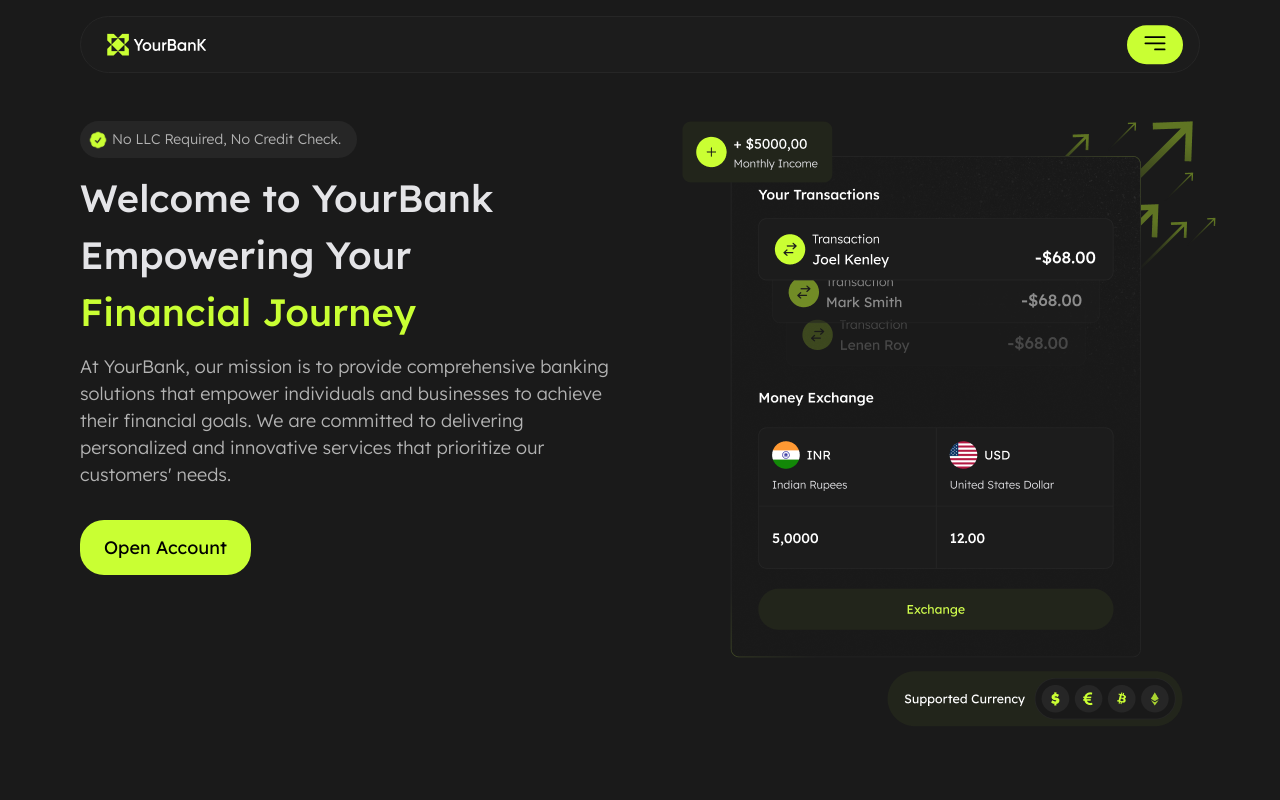
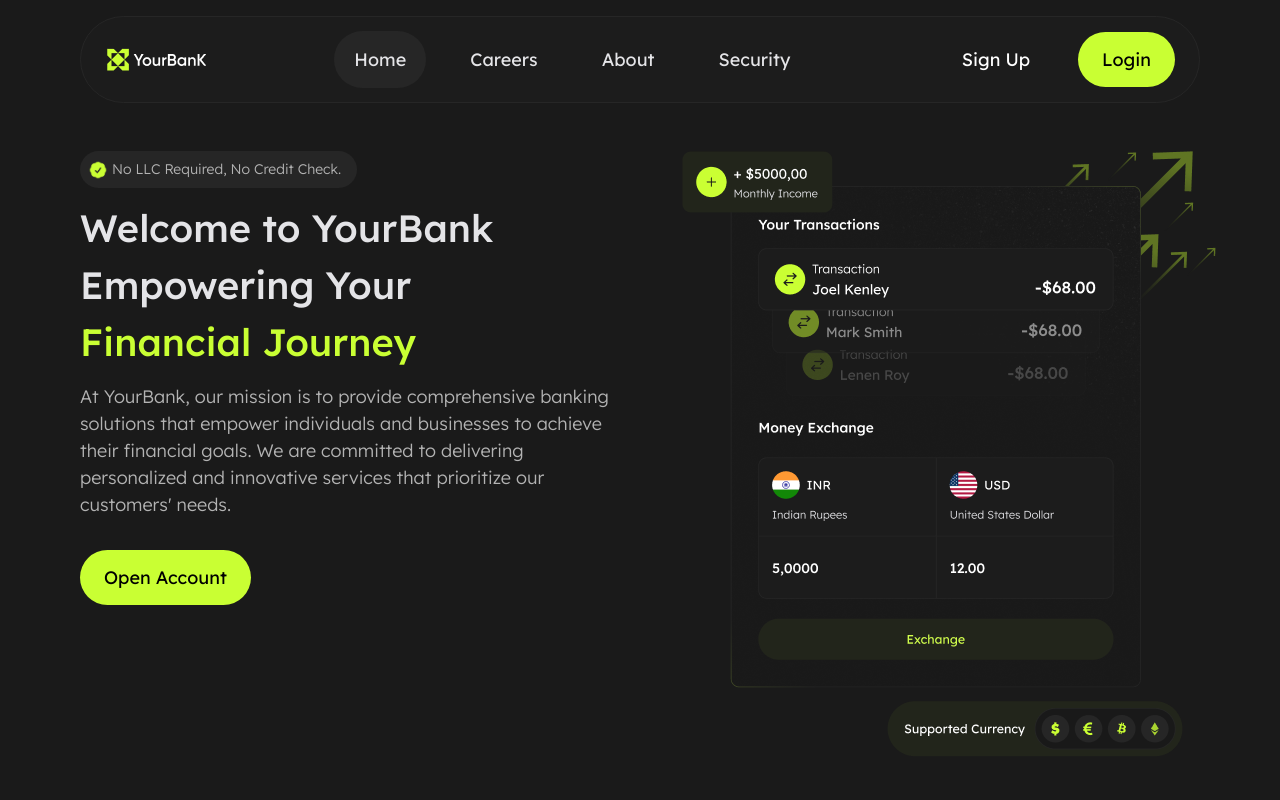
Before and after one commit to hadreemustaffa/yourbank-main, a website built with Vite: page index.html in a window 1280 px wide. Shown: the top 800 px of the page. Built offline with nearby package versions, Linux system fonts and the light colour scheme.

Commit message:
style: add header layout for larger screen

```diff
--- a/sass/components/_button.scss
+++ b/sass/components/_button.scss
@@ -3,8 +3,8 @@
 .btn {
   background-color: transparent;
   border: transparent;
-  padding: 0.875rem 1.5rem;
-  border-radius: 1.5rem;
+  padding: $space-xs $space-xl;
+  border-radius: $space-2xl;
   color: $white;
 
   &:hover {
--- a/sass/layout/_header.scss
+++ b/sass/layout/_header.scss
@@ -1,6 +1,6 @@
 @use "../abstracts/" as *;
 
-header:not(.article__header) {
+header.grid-container {
   margin-top: 1rem;
   align-items: center;
   padding: 0.875rem 0.875rem 0.875rem 1.5rem;
@@ -44,8 +44,8 @@ header:not(.article__header) {
 
   .drawer__link {
     display: block;
-    padding: 0.5rem;
-    border-radius: 0.25rem;
+    padding: $space-sm $space-lg;
+    border-radius: $space-2xl;
 
     &:hover,
     &.active {
@@ -58,3 +58,49 @@ header:not(.article__header) {
   @extend .drawer__list;
   align-items: center;
 }
+
+@include lg {
+  header.grid-container {
+    grid-template-columns: auto auto;
+    grid-template-rows: 1fr;
+    column-gap: 0;
+    padding: $space-xs $space-xl;
+    position: static;
+
+    .logo {
+      grid-area: auto;
+    }
+
+    nav {
+      width: 100%;
+      grid-area: auto;
+    }
+  }
+
+  .drawer {
+    flex-direction: row;
+    gap: 0;
+    justify-content: space-between;
+    align-items: center;
+    width: auto;
+    max-width: none;
+    height: fit-content;
+    padding: 0;
+    position: static;
+  }
+
+  .drawer__list {
+    flex-direction: row;
+    gap: $space-xl;
+  }
+
+  .drawer__cta {
+    .btn {
+      width: auto;
+    }
+  }
+
+  button#toggleBtn {
+    display: none;
+  }
+}
```
